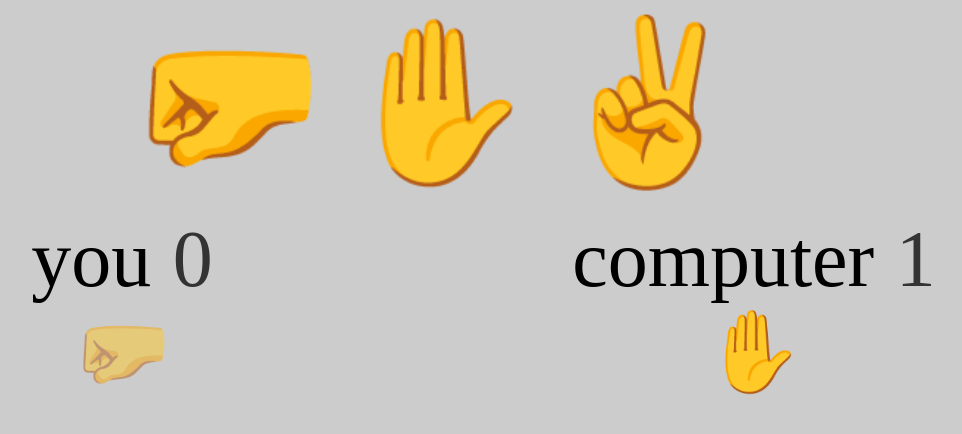
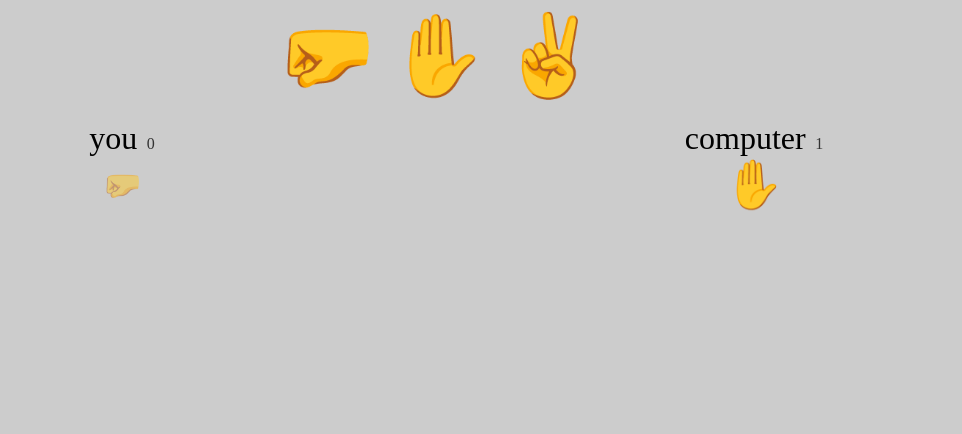
Before and after one commit to justjatinverma/rock-paper-scissors, a plain HTML site: page index.html in a window 1280 px wide. Both pictures are taken after a click on the button "🤛️". Shown: the whole page, without its empty margins (202-1164 px from the left). Drawn offline with Linux system fonts and the light colour scheme.

Commit message:
fix:size

```diff
--- a/style.css
+++ b/style.css
@@ -9,14 +9,14 @@ body{
 }
 
 div{
-    font-size: 5rem;
+    font-size: 2rem;
 }
 
 .selection{
     background: none;
     border: none;
     outline: none;
-    font-size: 10rem;
+    font-size: 5rem;
     transition: 100ms;
 }
 
@@ -36,17 +36,17 @@ div{
 
 .results-score{
     margin-left: .1rem;
-    font-size: 5rem;
+    font-size: 1rem;
     color: #333;
 
 }
 
 .result-selection{
     opacity: .5;
-    font-size: 5rem;
+    font-size: 2rem;
 }
 
 .result-selection.winner{
     opacity: 1;
-    font-size: 5rem;
+    font-size: 3rem;
 }
```
